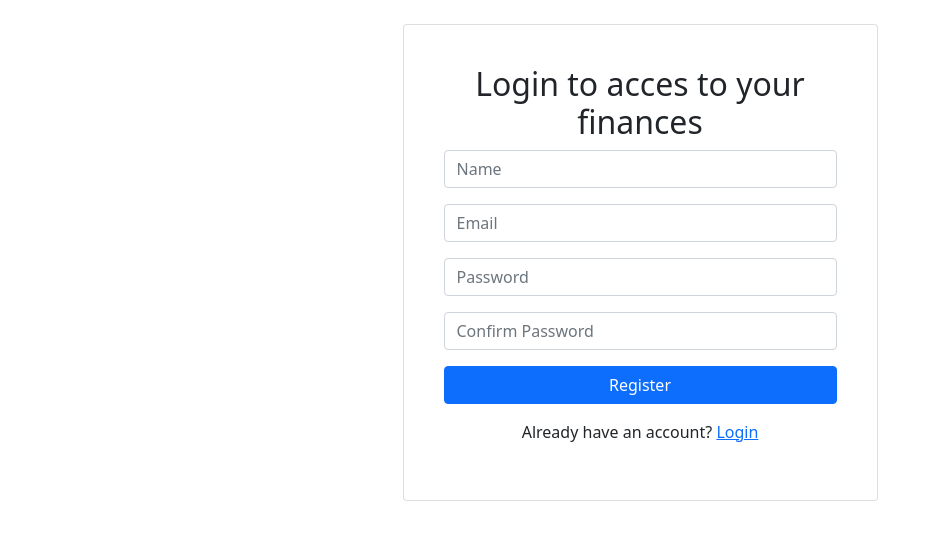
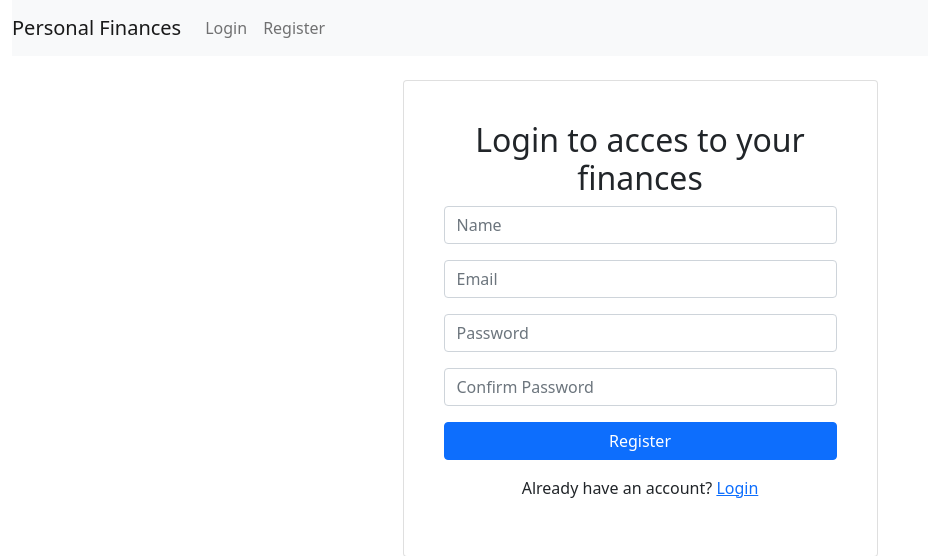
Before and after one commit to JuanGiraldoB/personal_finances_flask, a Flask app: page /register/ in a window 1280 px wide. Shown: the top 556 px of the page, without its empty margins (0-928 px from the left). Run offline with Flask 2, Linux system fonts and the light colour scheme; some libraries are stand-ins or nearby versions.

Commit message:
added navbar

```diff
--- a/templates/base.html
+++ b/templates/base.html
@@ -14,6 +14,38 @@
 
 <body>
     <div class="container-fluid">
+        <nav class="navbar navbar-expand-lg navbar-light bg-light">
+            <a class="navbar-brand" href="#">Personal Finances</a>
+            <button class="navbar-toggler" type="button" data-toggle="collapse" data-target="#navbarNav" aria-controls="navbarNav" aria-expanded="false" aria-label="Toggle navigation">
+                <span class="navbar-toggler-icon"></span>
+            </button>
+            <div class="collapse navbar-collapse" id="navbarNav">
+                <ul class="navbar-nav">
+                    {% if current_user.is_authenticated %}
+                    <li class="nav-item">
+                        <a class="nav-link" href="{{url_for('create_wallet')}}">Create account</a>
+                    </li>
+                    <li class="nav-item">
+                        <a class="nav-link" href="{{url_for('dashboard')}}">Dashboard</a>
+                    </li>
+                    <li class="nav-item">
+                        {% if current_user.is_authenticated %}
+                            <a class="nav-link" href="{{url_for('logout')}}">Logout</a>
+                        {% else %}
+                            <a class="nav-link" href="{{url_for('login')}}">Login</a>
+                        {% endif %}
+                    </li>
+                    {% else %}
+                    <li class="nav-item">
+                        <a class="nav-link" href="{{url_for('login')}}">Login</a>
+                    </li>
+                    <li class="nav-item">
+                        <a class="nav-link" href="{{url_for('register')}}">Register</a>
+                    </li>
+                    {% endif %}
+                </ul>
+            </div>
+        </nav>
         {% block content%}
         {% endblock %}
     </div>
```
